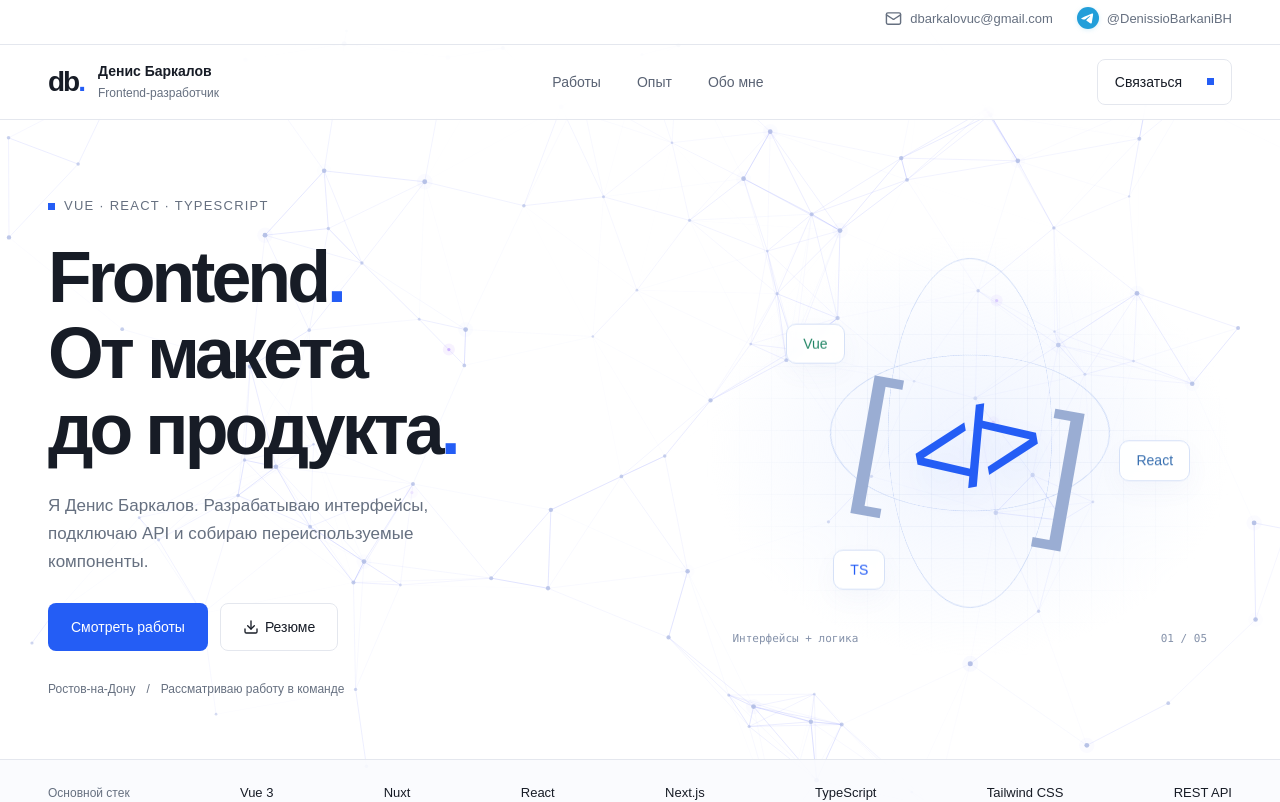
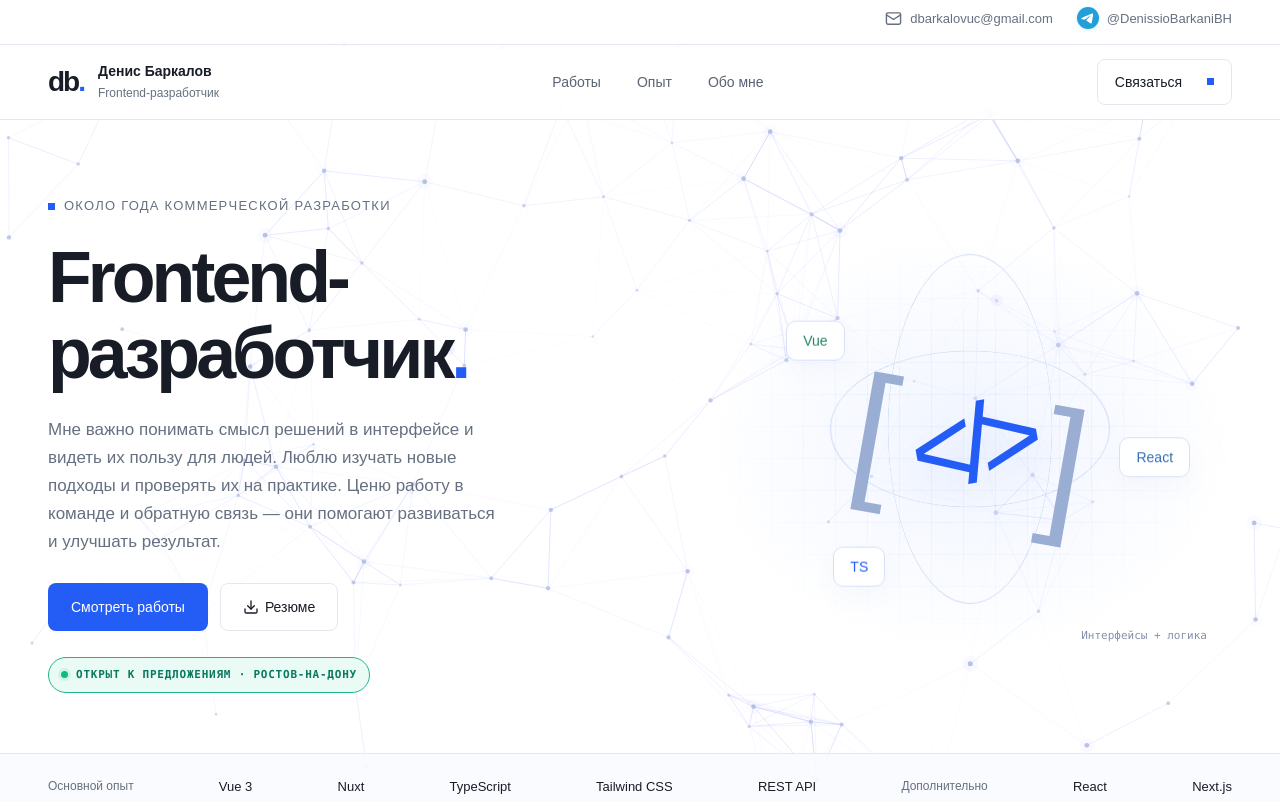
Before and after one commit to DenissioBarkani/next, a Next.js app: page / in a window 1280 px wide. Shown: the top 802 px of the page. Built offline with nearby package versions, Linux system fonts and the light colour scheme.

Commit message:
feat: update homepage content, enhance project showcase, and improve styles

```diff
--- a/app/page.tsx
+++ b/app/page.tsx
@@ -8,4 +8,4 @@ import { homePage } from "@/content/pages";
 import { projects } from "@/content/projects";
 import { site } from "@/content/site";
 
-export default function Home() { return <main id="main"><Hero data={homePage.hero} profile={site.profile}/><section className="tech-strip"><div className="shell"><span>Основной стек</span>{homePage.technology.map((item) => <b key={item}>{item}</b>)}</div></section><ProjectShowcase projects={projects}/><ExperienceOverview data={homePage.experience} projects={projects}/><EducationOverview data={homePage.education}/><AdditionalDirections data={homePage.directions}/><ContactPanel data={homePage.contacts} profile={site.profile}/></main>; }
+export default function Home() { return <main id="main"><Hero data={homePage.hero} profile={site.profile}/><section className="tech-strip"><div className="shell"><span>Основной опыт</span>{homePage.technology.primary.map((item) => <b key={item}>{item}</b>)}<span>Дополнительно</span>{homePage.technology.secondary.map((item) => <b key={item}>{item}</b>)}</div></section><ProjectShowcase projects={projects}/><ExperienceOverview data={homePage.experience} projects={projects}/><EducationOverview data={homePage.education}/><AdditionalDirections data={homePage.directions}/><ContactPanel data={homePage.contacts} profile={site.profile}/></main>; }
--- a/components/client/ambient.tsx
+++ b/components/client/ambient.tsx
@@ -57,7 +57,6 @@ export function Ambient() {
       ))}
       <div className="ambient-caption">
         <span>Интерфейсы + логика</span>
-        <span>01 / 05</span>
       </div>
     </div>
   );
--- a/components/sections/hero.tsx
+++ b/components/sections/hero.tsx
@@ -8,5 +8,5 @@ import type { SiteProfile } from "@/content/site";
 type HeroProps = { readonly data: typeof homePage.hero; readonly profile: SiteProfile };
 
 export function Hero({ data, profile }: HeroProps) {
-  return <section className="hero shell"><div className="hero-copy"><p className="eyebrow"><span className="small-square" />{data.eyebrow}</p><h1><AccentPeriod text={data.title}/><br />{data.titleLines[0]}<br /><AccentPeriod text={data.titleLines[1]}/></h1><p className="hero-intro">{data.intro}</p><div className="hero-actions"><Button asChild className="action primary"><a href={data.workLink}>{data.workLabel}</a></Button><Button asChild variant="outline" className="action secondary"><a href={profile.resumeHref} download><Download />Резюме</a></Button></div><div className="hero-footnote"><span>{data.footnote[0]}</span><span>/</span><span>{data.footnote[1]}</span></div></div><Ambient /></section>;
+  return <section className="hero shell"><div className="hero-copy"><p className="eyebrow"><span className="small-square" />{data.eyebrow}</p><h1>{data.title}<br/><AccentPeriod text={data.titleLine}/></h1><p className="hero-intro">{data.intro}</p><div className="hero-actions"><Button asChild className="action primary"><a href={data.workLink}>{data.workLabel}</a></Button><Button asChild variant="outline" className="action secondary"><a href={profile.resumeHref} download><Download />Резюме</a></Button></div><p className="hero-status"><span aria-hidden="true"/>{data.status}</p></div><Ambient /></section>;
 }
--- a/components/sections/project-showcase.tsx
+++ b/components/sections/project-showcase.tsx
@@ -2,5 +2,5 @@ import type { Project } from "@/content/projects";
 import { ProjectCard } from "@/components/project/project-card";
 
 export function ProjectShowcase({ projects }: { readonly projects: readonly Project[] }) {
-  return <section id="projects" className="section projects-section"><div className="shell"><div className="section-heading"><div><p className="eyebrow">01 / Выбранные работы</p><h2>Проекты в деталях</h2></div><p className="heading-note">Продуктовая разработка,<br/>практика и учебные проекты.</p></div><div className="project-grid">{projects.map((project) => <ProjectCard key={project.slug} project={project}/>)}</div></div></section>;
+  return <section id="projects" className="section projects-section"><div className="shell"><div className="section-heading"><div><p className="eyebrow">01 / Работы</p><h2>Проекты в деталях</h2></div><p className="heading-note">Продуктовая разработка,<br/>практика и учебные проекты.</p></div><div className="project-grid">{projects.map((project) => <ProjectCard key={project.slug} project={project}/>)}</div></div></section>;
 }
--- a/content/pages.ts
+++ b/content/pages.ts
@@ -1,15 +1,18 @@
 export const homePage = {
   hero: {
-    eyebrow: "Vue · React · TypeScript",
-    title: "Frontend.",
-    titleLines: ["От макета", "до продукта."],
+    eyebrow: "Около года коммерческой разработки",
+    title: "Frontend-",
+    titleLine: "разработчик.",
     intro:
-      "Я Денис Баркалов. Разрабатываю интерфейсы, подключаю API и собираю переиспользуемые компоненты.",
+      "Мне важно понимать смысл решений в интерфейсе и видеть их пользу для людей. Люблю изучать новые подходы и проверять их на практике. Ценю работу в команде и обратную связь — они помогают развиваться и улучшать результат.",
     workLink: "#projects",
     workLabel: "Смотреть работы",
-    footnote: ["Ростов-на-Дону", "Рассматриваю работу в команде"],
+    status: "Открыт к предложениям · Ростов-на-Дону",
   },
-  technology: ["Vue 3", "Nuxt", "React", "Next.js", "TypeScript", "Tailwind CSS", "REST API"],
+  technology: {
+    primary: ["Vue 3", "Nuxt", "TypeScript", "Tailwind CSS", "REST API"],
+    secondary: ["React", "Next.js"],
+  },
   experience: {
     eyebrow: "02 / Опыт",
     title: "От задач — к интерфейсам",
```
Also changed, not shown: app/styles/portfolio.css.
